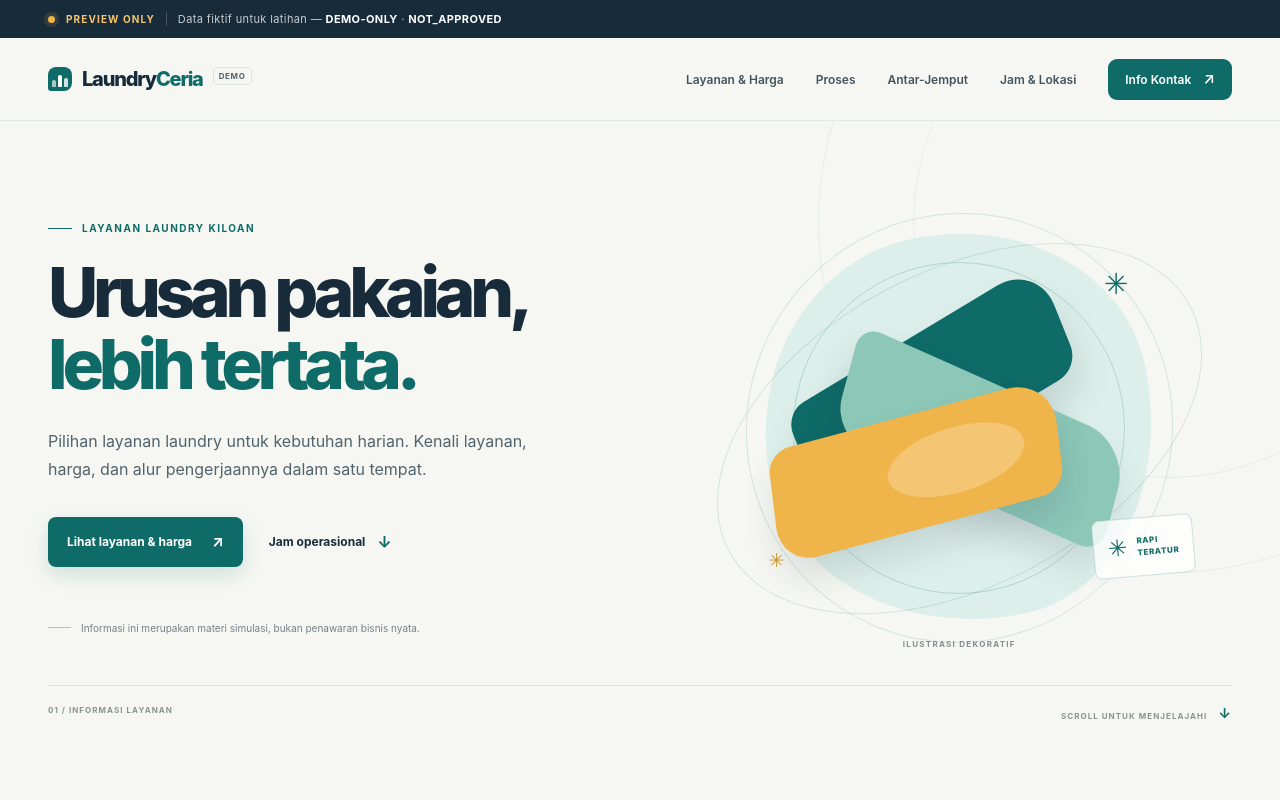
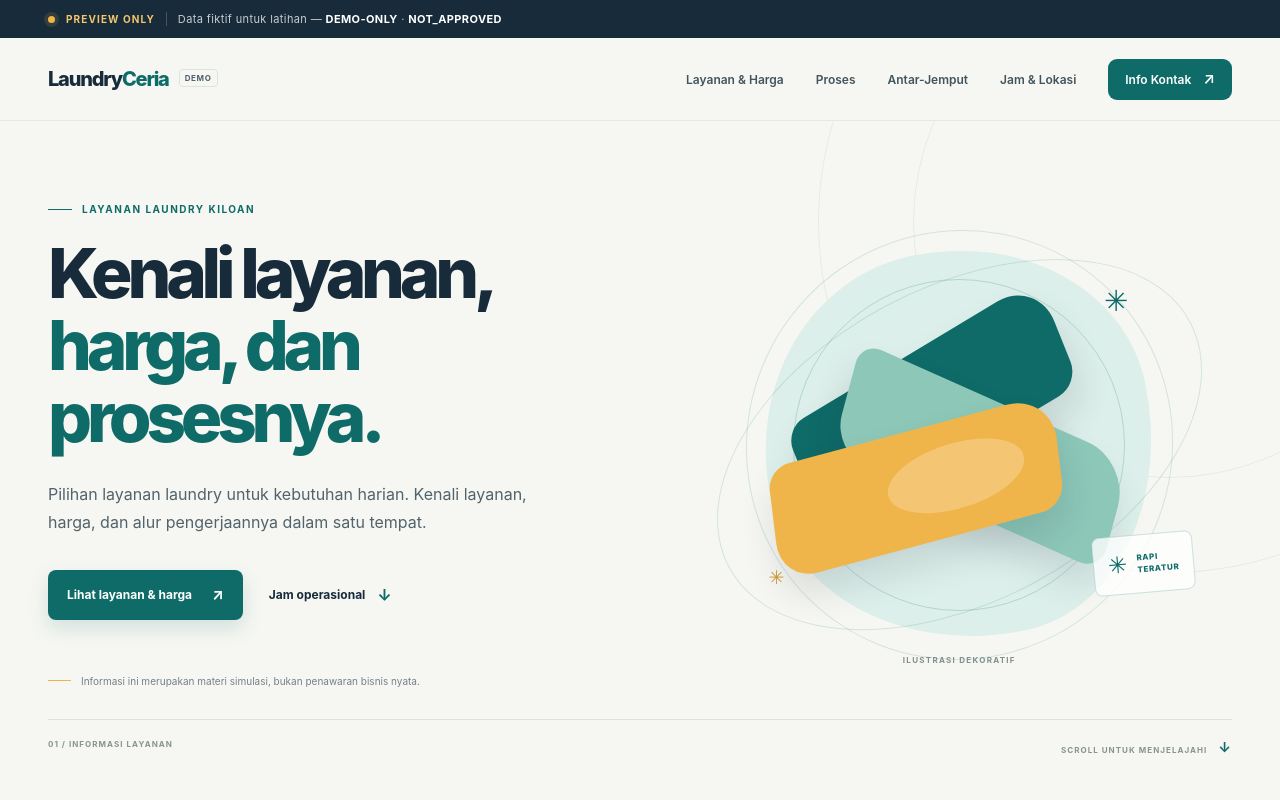
Before and after one commit to kannaryukkei/laundry-ceria-website, a React (Vite) app: page / in a window 1280 px wide. Shown: the top 800 px of the page. Built offline with nearby package versions, Linux system fonts and the light colour scheme.

Commit message:
fix: keep identity text-only and hero factual

```diff
--- a/src/App.tsx
+++ b/src/App.tsx
@@ -31,7 +31,6 @@ function Header() {
     <header className="site-header" id="site-header">
       <div className="container header-inner">
         <a className="wordmark" href="#hero" aria-label="Laundry Ceria, kembali ke awal">
-          <span className="wordmark-icon" aria-hidden="true"><span /><span /><span /></span>
           <span>Laundry<span className="wordmark-light">Ceria</span></span>
           <span className="wordmark-tag">DEMO</span>
         </a>
@@ -82,7 +81,7 @@ function Hero() {
       <div className="container hero-grid">
         <div className="hero-copy">
           <p className="eyebrow"><span />LAYANAN LAUNDRY KILOAN</p>
-          <h1>Urusan pakaian,<br /><em>lebih tertata.</em></h1>
+          <h1>Kenali layanan,<br /><em>harga, dan prosesnya.</em></h1>
           <p className="hero-lead">Pilihan layanan laundry untuk kebutuhan harian. Kenali layanan, harga, dan alur pengerjaannya dalam satu tempat.</p>
           <div className="hero-actions">
             <a className="button button-primary" href="#services-pricing">Lihat layanan & harga <ArrowUpRight /></a>
```
